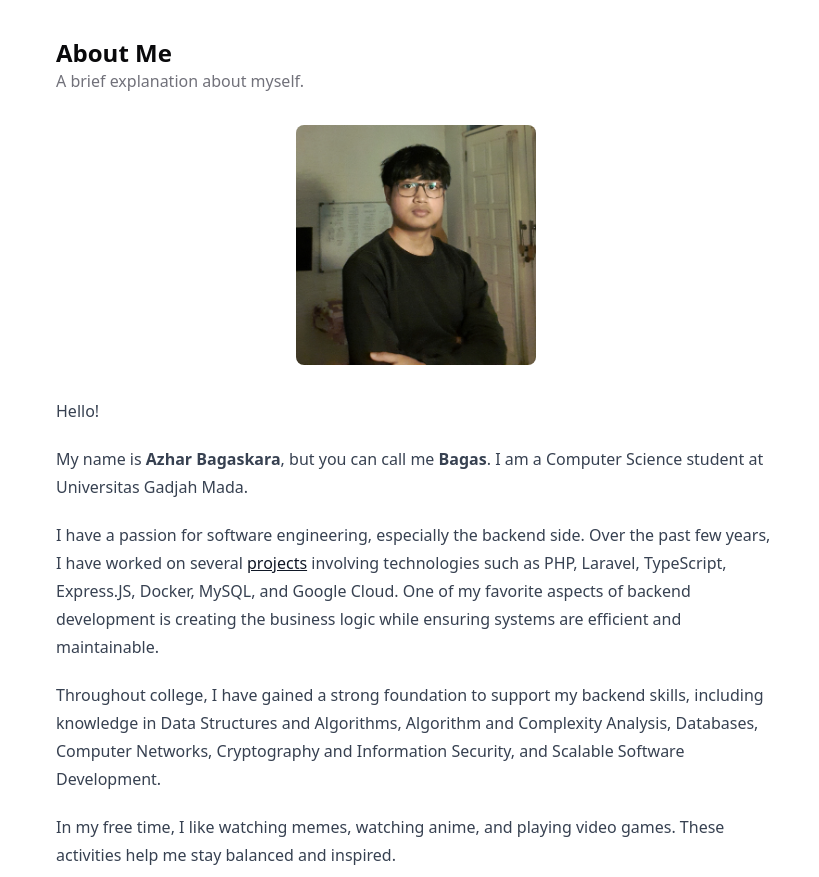
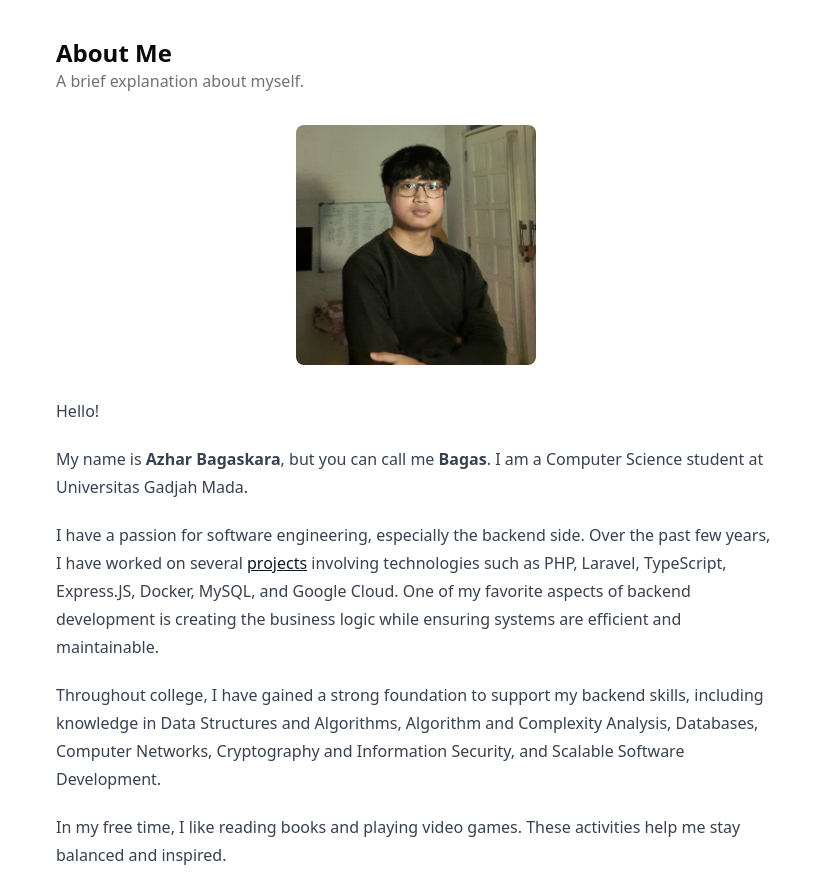
Before and after one commit to azbagas/azbagas-blog, an Astro site: page /about in a window 1280 px wide. Shown: the part 75-952 px from the top of the page, without its empty margins (224-1043 px from the left). Built offline with nearby package versions, Linux system fonts and the light colour scheme; Astro itself is replaced by a stand-in of ours.

Commit message:
change: update hobbies

```diff
--- a/src/pages/about.astro
+++ b/src/pages/about.astro
@@ -41,8 +41,8 @@ import { Image } from 'astro:assets';
         Development.
       </p>
       <p>
-        In my free time, I like watching memes, watching anime, and playing video
-        games. These activities help me stay balanced and inspired.
+        In my free time, I like reading books and playing video games. These
+        activities help me stay balanced and inspired.
       </p>
       <h3>Contact</h3>
       <p>
@@ -52,23 +52,27 @@ import { Image } from 'astro:assets';
       <ul>
         <li>
           Email: <a target="_blank" href="mailto:azharbagaskara1@gmail.com"
-            >azharbagaskara1@gmail.com</a>
+            >azharbagaskara1@gmail.com</a
+          >
         </li>
         <li>
           GitHub: <a target="_blank" href="https://github.com/azbagas"
-            >azbagas</a>
+            >azbagas</a
+          >
         </li>
         <li>
           LinkedIn: <a
             target="_blank"
             href="https://www.linkedin.com/in/azhar-bagaskara/"
-            >Azhar Bagaskara</a>
+            >Azhar Bagaskara</a
+          >
         </li>
         <li>
           Facebook: <a
             target="_blank"
             href="https://www.facebook.com/profile.php?id=100008209996672"
-            >Azhar Bagaskara</a>
+            >Azhar Bagaskara</a
+          >
         </li>
       </ul>
     </article>
```
